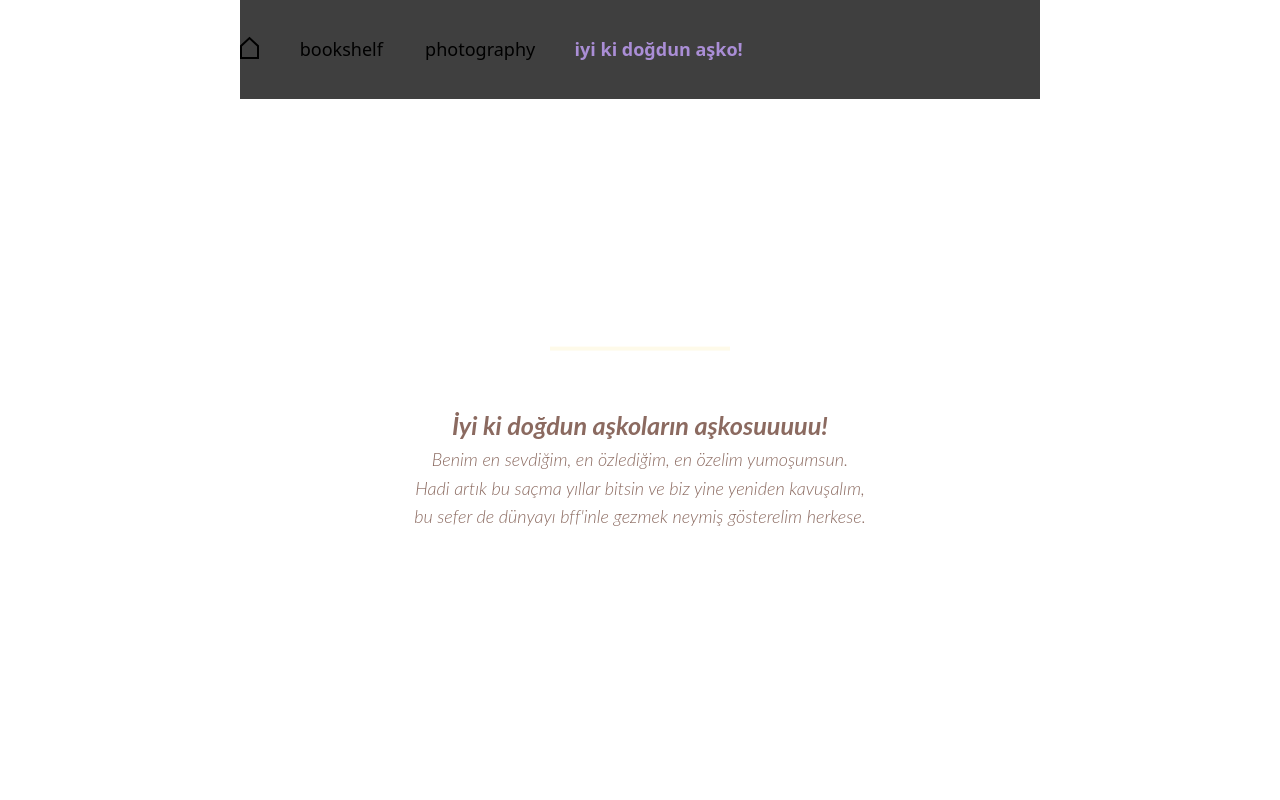
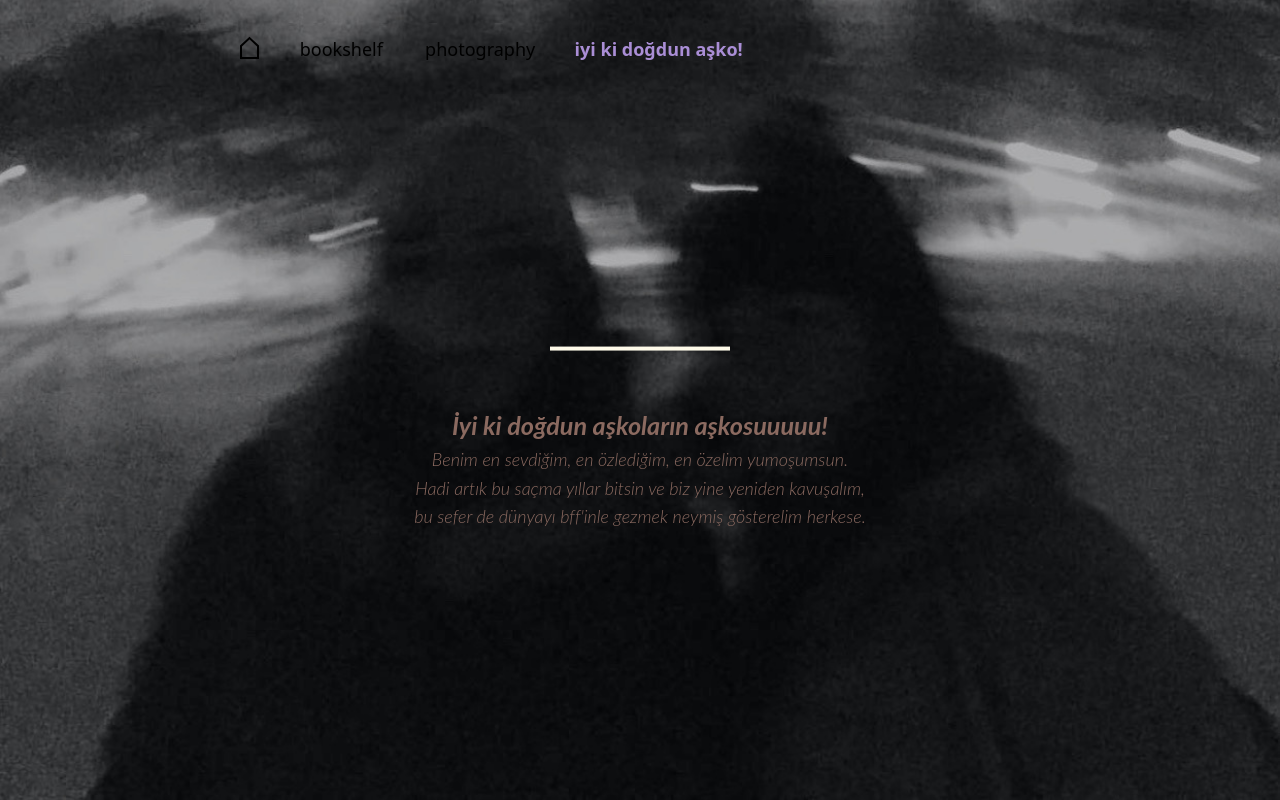
Before and after one commit to lara/dilaraaydin.com, an Eleventy site: page src/special.njk in a window 1280 px wide. Built offline with nearby package versions, Linux system fonts and the light colour scheme; Eleventy itself is replaced by a stand-in of ours; files that its build step writes are made by us from their sources; what eleventy-plugin-error-overlay, eleventy-plugin-excerpt would draw is missing.

Commit message:
Add our picture as the background image

```diff
--- a/src/css/special.css
+++ b/src/css/special.css
@@ -8,7 +8,15 @@ body {
 }
 
 body {
-  background: #ee9ca7;
+  background-image: url("/images/IMG_9918.jpeg") !important;
+  background-size: cover !important;
+  background-position: bottom center !important;
+  background-color: none !important;
+}
+
+body > nav {
+  background: none !important;
+  backdrop-filter: none !important;
 }
 
 #cake {
```
Also changed, not shown: src/images/IMG_9918.jpeg (added).
